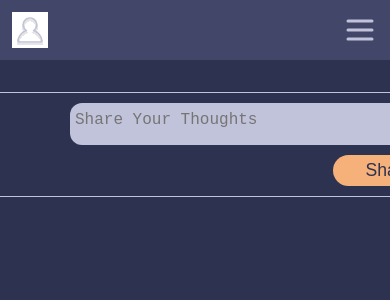
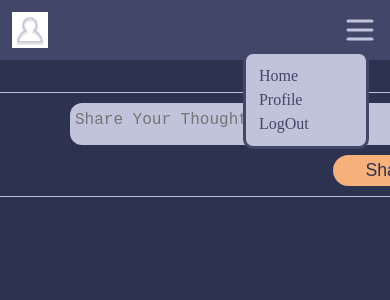
Before and after one commit to kashef7/ViteReactApp, a React (Vite) app in the folder viteApp/: page / in a window 390 px wide. Both pictures are taken after a click on the button 360 px from the left and 31 px from the top of the page. Shown: the top 300 px of the page. Built offline with nearby package versions, Linux system fonts and the light colour scheme.

Commit message:
Added Menu component and made is so when menu button in navbar is clicked it shows the menu then tried to fix home page on phone will see if it works

```diff
--- a/viteApp/src/App.jsx
+++ b/viteApp/src/App.jsx
@@ -2,14 +2,15 @@ import { useState } from 'react'
 import './css/App.css'
 import LoginPage from './Pages/LoginPage.jsx'
 import Home from './Pages/Home.jsx';
+import NavBar from './components/NavBar.jsx'
 import { BrowserRouter as Router, Routes, Route } from "react-router-dom";
 
 function App() {
 
 
   return (
-
     <Router>
+      <NavBar></NavBar>
       <Routes>
         <Route path = "/" element = {<Home></Home>}></Route>
         <Route path = "/Home" element = {<Home></Home>}></Route>
--- /dev/null
+++ b/viteApp/src/components/Menu.jsx
@@ -0,0 +1,13 @@
+import {Link} from "react-router-dom";
+import "../css/Menu.css";
+
+
+export default function Menu(){
+    return(
+        <div className="menu-box">
+            <Link className="menu-link" to={"/"}>Home</Link>
+            <Link className="menu-link" to={"/"}>Profile</Link>
+            <Link className="menu-link" to={"/login"}>LogOut</Link>
+        </div>
+    )
+};
--- a/viteApp/src/components/NavBar.jsx
+++ b/viteApp/src/components/NavBar.jsx
@@ -1,15 +1,22 @@
 import "../css/NavBar.css"
 import profileIcon from '../assets/profile-svgrepo-com.svg';
 import menuIcon from '../assets/menu-svgrepo-com.svg';
+import { useState } from "react";
+import Menu from "./Menu";
 export default function NavBar(){
+    const [showMenu,setShowMenu] = useState(false);
+    const onMenuClick = ()=>{
+        setShowMenu(!showMenu);
+    }
     return(
         <div className="navBar">
             <button className="Profile">
                 <img src={profileIcon}></img>
             </button>
-            <button className="Menu">
+            <button onClick={onMenuClick} className="Menu">
                 <img src={menuIcon}></img>
             </button>
+                {showMenu && <Menu className="Menu-box"/>}
         </div>
     )
 }
--- a/viteApp/src/css/Home.css
+++ b/viteApp/src/css/Home.css
@@ -86,3 +86,9 @@
 .ShareButton:active{
     max-width:7.5rem;
 }
+
+@media (max-width : 600){
+    .ShareBox{
+        width: 250px;
+    }
+}
--- /dev/null
+++ b/viteApp/src/css/Menu.css
@@ -0,0 +1,29 @@
+.menu-box{
+    position: absolute;
+    top: 6vh;
+    right: 2.5vh;
+    z-index: 1000;
+    display: flex;
+    flex-direction: column;
+    width: 90%;
+    max-width: 100px;
+    background-color: #C0C3D9;
+    border: solid #424769;
+    border-radius: 10px;
+    padding: 10px;
+}
+
+.menu-link{
+    padding: 3px;
+    text-decoration: none;
+    color: #424769;
+    transition: all 0.2s;
+}
+
+.menu-link:hover{
+    color: #626680;
+}
+
+.menu-link:active{
+    color: #FF4D4D;
+}
--- a/viteApp/src/css/NavBar.css
+++ b/viteApp/src/css/NavBar.css
@@ -3,7 +3,6 @@
     position: relative;
     width: 100%;
     height: 60px;
-    overflow: hidden;
 }
 
 .Profile{
--- a/viteApp/src/main.jsx
+++ b/viteApp/src/main.jsx
@@ -1,15 +1,14 @@
 import { StrictMode } from 'react'
 import { createRoot } from 'react-dom/client'
 import { Analytics } from "@vercel/analytics/react"
+import { BrowserRouter } from 'react-router-dom'
 import './css/index.css'
-import NavBar from './components/NavBar.jsx'
 import App from './App.jsx'
 
 
 createRoot(document.getElementById('root')).render(
   <StrictMode>
     <Analytics></Analytics>
-    <NavBar></NavBar>
     <App/>
   </StrictMode>,
 )
```
